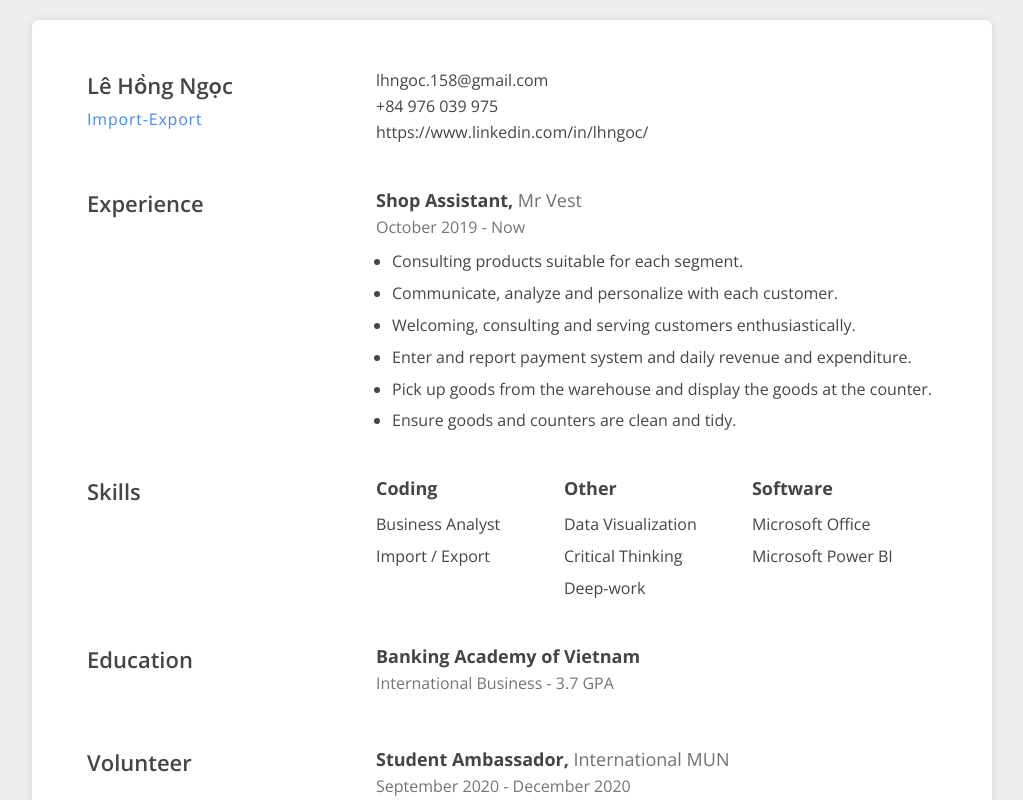
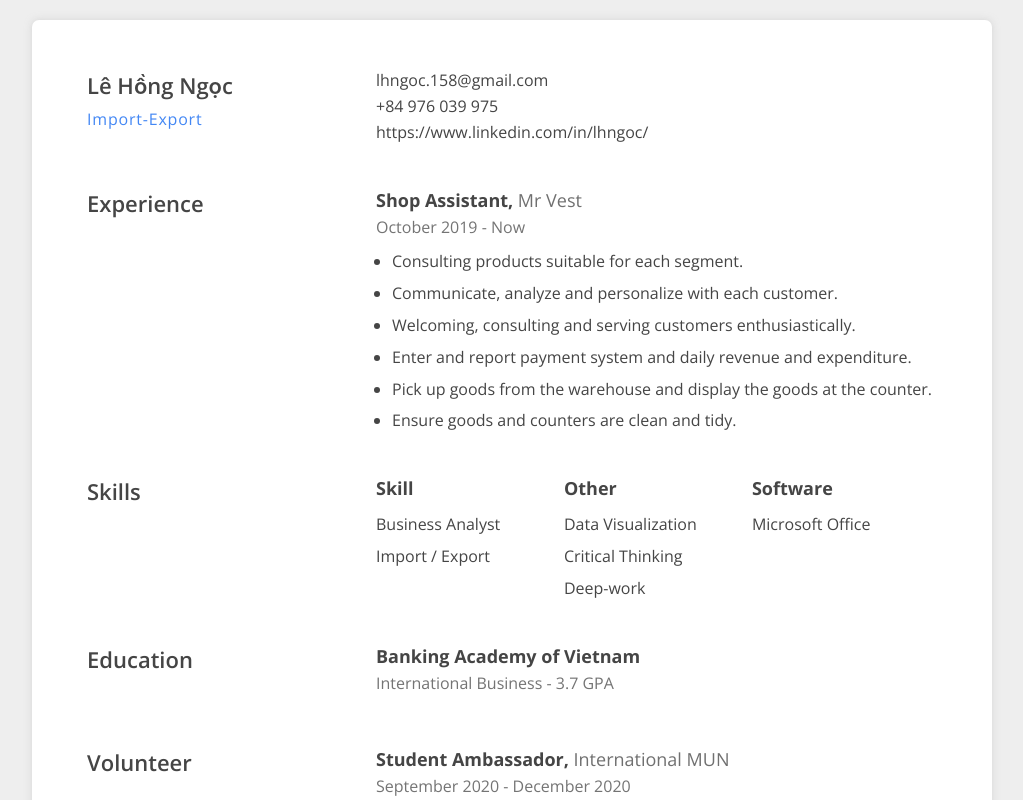
Before and after one commit to DungGramer/lhngoc-cv, a plain HTML site: page index.html in a window 1280 px wide. Shown: the top 800 px of the page, without its empty margins (128-1151 px from the left). Drawn offline with nearby package versions, Linux system fonts and the light colour scheme.

Commit message:
Update index.html

```diff
--- a/index.html
+++ b/index.html
@@ -124,7 +124,7 @@
       <section class="content__container skill__section d-flex flex--1x3">
         <article class="info">
           <header>
-            <h3>Coding</h3>
+            <h3>Skill</h3>
           </header>
           <main>
             <ul>
@@ -154,7 +154,7 @@
           <main>
             <ul>
               <li>Microsoft Office</li>
-              <li>Microsoft Power BI</li>
+              <!-- <li>Microsoft Power BI</li> -->
             </ul>
           </main>
         </article>
```
